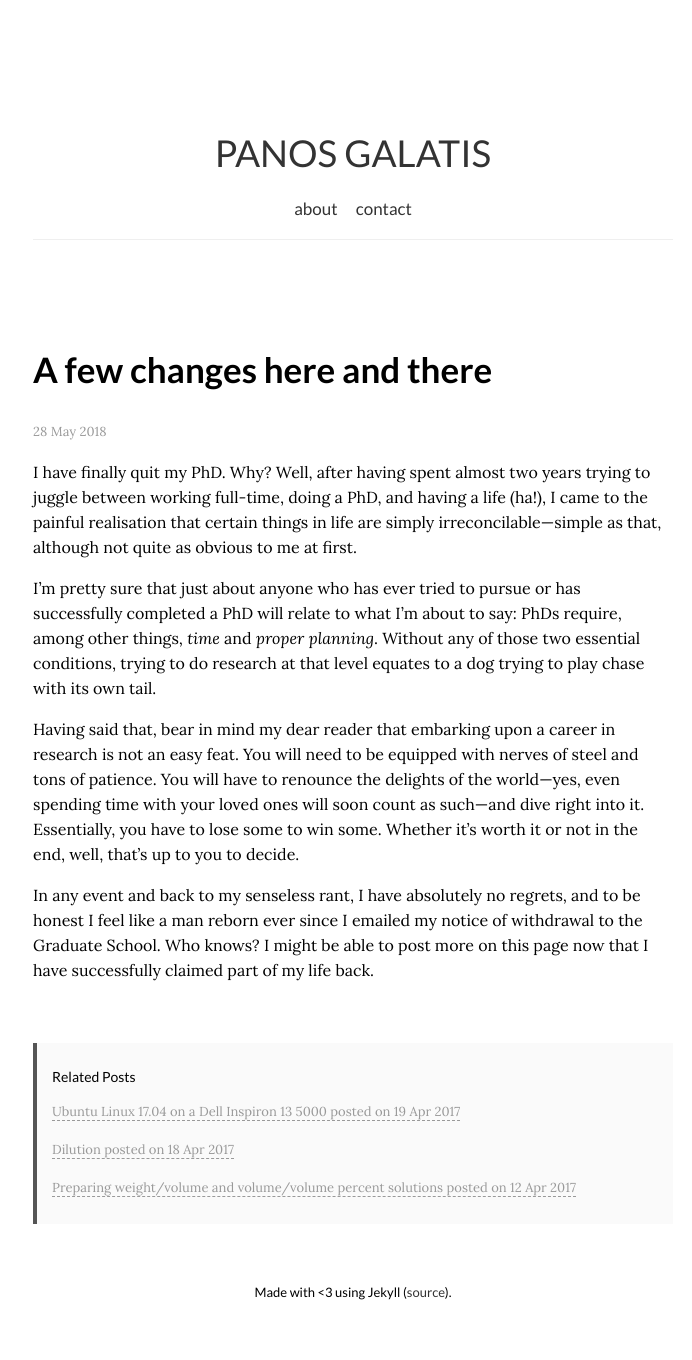
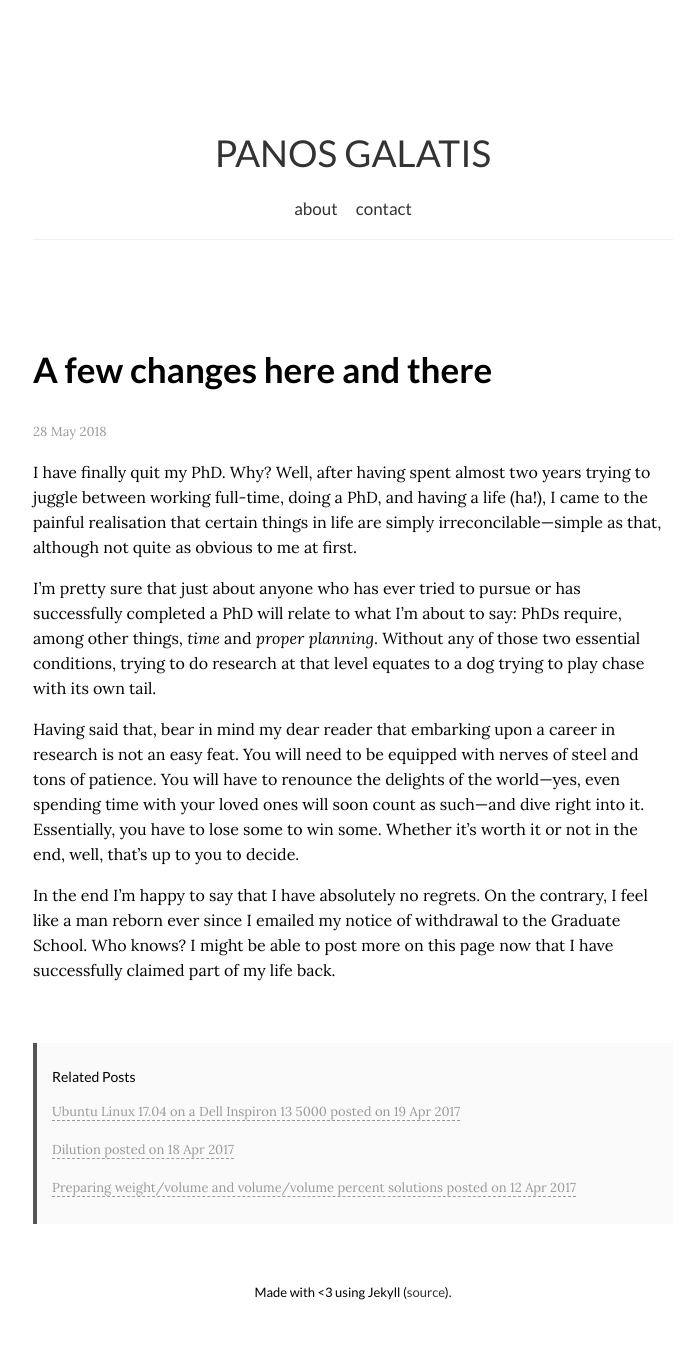
Before and after one commit to pgalatis/pgalatis.github.io, a Jekyll site: the page built from _posts/2018-05-28-a_few_changes_here_and_there.md, in a window 1280 px wide. Shown: the whole page, without its empty margins (287-979 px from the left). Built offline with Jekyll 4.4.1, drawn with Linux system fonts in a browser that asks for light colours; nearby versions of some CDN libraries.

Commit message:
Update 2018-05-28-a_few_changes_here_and_there.md

```diff
--- a/_posts/2018-05-28-a_few_changes_here_and_there.md
+++ b/_posts/2018-05-28-a_few_changes_here_and_there.md
@@ -15,4 +15,4 @@
 
 Having said that, bear in mind my dear reader that embarking upon a career in research is not an easy feat. You will need to be equipped with nerves of steel and tons of patience. You will have to renounce the delights of the world---yes, even spending time with your loved ones will soon count as such---and dive right into it. Essentially, you have to lose some to win some. Whether it's worth it or not in the end, well, that's up to you to decide.
 
-In any event and back to my senseless rant, I have absolutely no regrets, and to be honest I feel like a man reborn ever since I emailed my notice of withdrawal to the Graduate School. Who knows? I might be able to post more on this page now that I have successfully claimed part of my life back.
+In the end I'm happy to say that I have absolutely no regrets. On the contrary, I feel like a man reborn ever since I emailed my notice of withdrawal to the Graduate School. Who knows? I might be able to post more on this page now that I have successfully claimed part of my life back.
```
